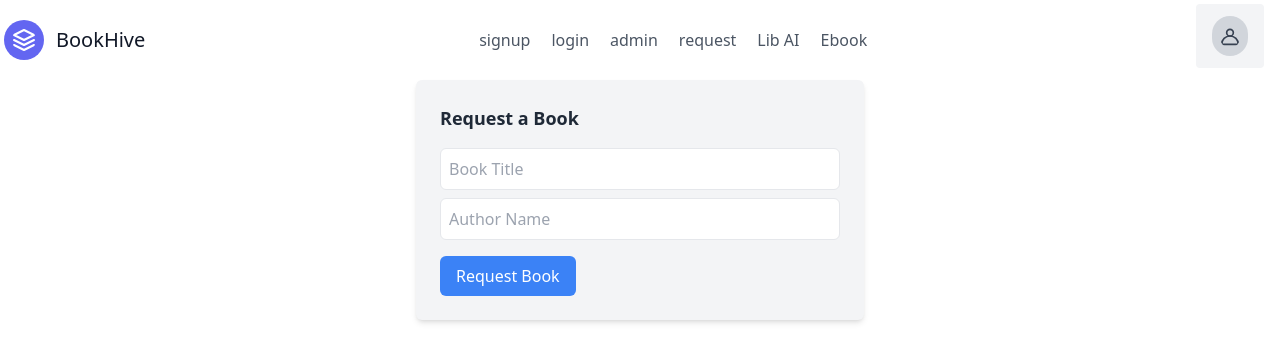
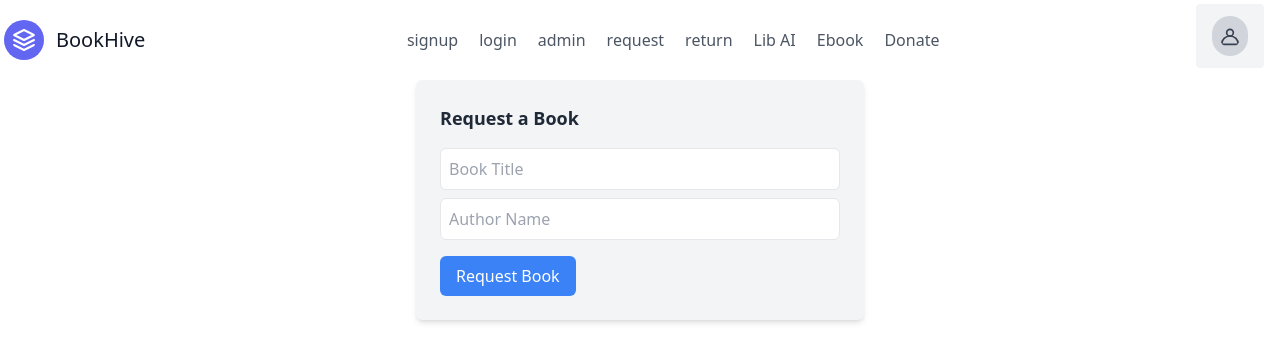
Before and after one commit to kjkrishnakj/libathon, a Next.js app: page /requestbook in a window 1280 px wide. Shown: the top 362 px of the page. Built offline with nearby package versions, Linux system fonts and the light colour scheme.

Commit message:
navbar commit

```diff
--- a/components/Navbar.js
+++ b/components/Navbar.js
@@ -27,11 +27,17 @@ const Navbar = () => {
           <Link href="/requestbook" className="hover:text-gray-900 mx-2">
             <i className="icofont-home" style={{ marginRight: '5px' }}></i>request
           </Link>
+          <Link href="/return" className="hover:text-gray-900 mx-2">
+            <i className="icofont-home" style={{ marginRight: '5px' }}></i>return
+          </Link>
           <Link href="/ai" className="hover:text-gray-900 mx-2">
             <i className="icofont-home" style={{ marginRight: '5px' }}></i>Lib AI
           </Link>
           <Link href="/ebooks" className="hover:text-gray-900 mx-2">
             <i className="icofont-home" style={{ marginRight: '5px' }}></i>Ebook
+          </Link>
+          <Link href="/donate" className="hover:text-gray-900 mx-2">
+            <i className="icofont-home" style={{ marginRight: '5px' }}></i>Donate
           </Link>
           {/* <Link href ="/login"class="mr-5 hover:text-gray-900">Second</Link>
         <Link class="mr-5 hover:text-gray-900">Third</Link>
--- a/pages/api/return.js
+++ b/pages/api/return.js
@@ -23,7 +23,7 @@ const handler = async (req, res) => {
 
             if (today > returnDate) {
                 let daysLate = Math.ceil((today - returnDate) / (1000 * 60 * 60 * 24));
-                penaltyAmount = daysLate * 10;
+                penaltyAmount = daysLate;
             }
 
             // Update issue record
```
